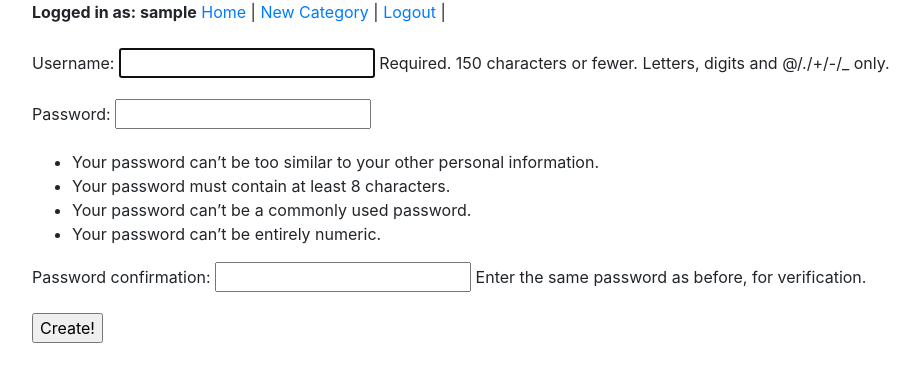
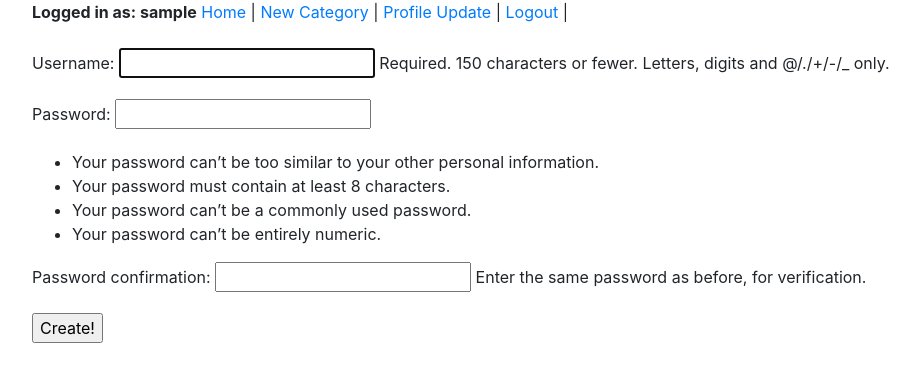
Before and after one commit to rallen0150/thoughts, a Django app: a page that uses templates/base.html in a window 1280 px wide. Shown: the top 382 px of the page, without its empty margins (53-970 px from the left). Run offline with Django 3.2, Linux system fonts and the light colour scheme; the visitor is signed in with stand-in values (Sample User, id 1); some libraries are stand-ins or nearby versions.

Commit message:
worked on variables in url

```diff
--- a/blog/urls.py
+++ b/blog/urls.py
@@ -11,5 +11,5 @@ urlpatterns = [
     url(r'^new_user/$', UserCreateView.as_view(), name='user_create_view'),
     url(r'^category/create/$', CategoryCreateView.as_view(), name='category_create_view'),
     url(r'^profile/create/$', ProfileCreateView.as_view(), name='profile_create_view'),
-    url(r'^profile/update/$', ProfileUpdateView.as_view(), name='profile_update_view'),
+    url(r'^profile/update/(?P<user>[-\w]+)/(?P<pk>\d+)/$', ProfileUpdateView.as_view(), name='profile_update_view'),
 ]
--- a/templates/base.html
+++ b/templates/base.html
@@ -19,6 +19,7 @@
         <a href="{% url 'login' %}">Login</a> |
       {% else %}
         <a href="{% url 'category_create_view' %}">New Category</a> |
+        <a href="{% url 'profile_update_view' request.user request.user.id %}">Profile Update</a> |
         <a href="{% url 'logout' %}?next={% url 'index_view' %}">Logout</a> |
       {% endif %}
       <br><br>
--- a/thoughts/models.py
+++ b/thoughts/models.py
@@ -2,8 +2,8 @@ from django.db import models
 
 
 class Profile(models.Model):
-    first_name = models.CharField(max_length=30, blank=True)
-    last_name = models.CharField(max_length=50, blank=True)
+    first_name = models.CharField(max_length=30)
+    last_name = models.CharField(max_length=50)
     avatar = models.FileField(null=True, blank=True)
     user = models.OneToOneField('auth.User')
 
```
Also changed, not shown: bob.jpg (added), profile-512_2.jpg (added), thoughts/migrations/0004_auto_20170512_1734.py (added), thoughts/migrations/0005_remove_profile_slug.py (added).
